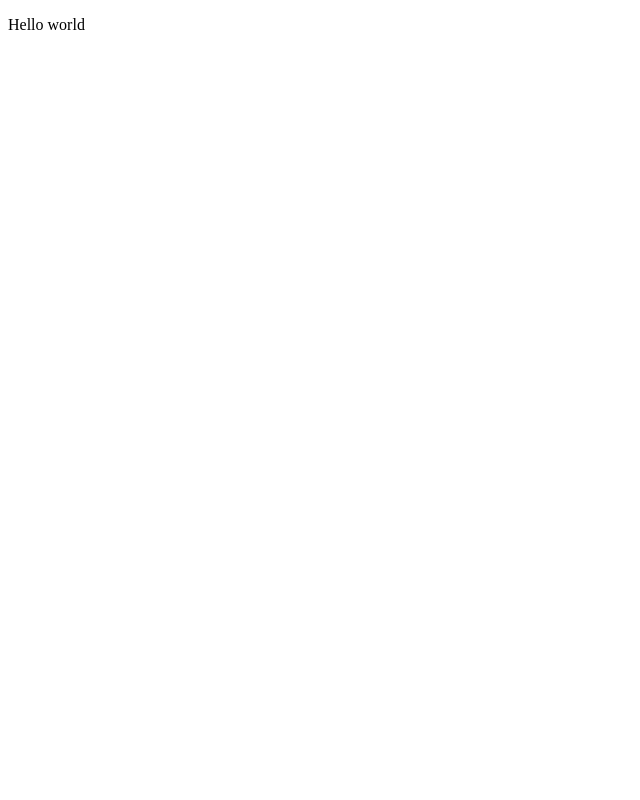
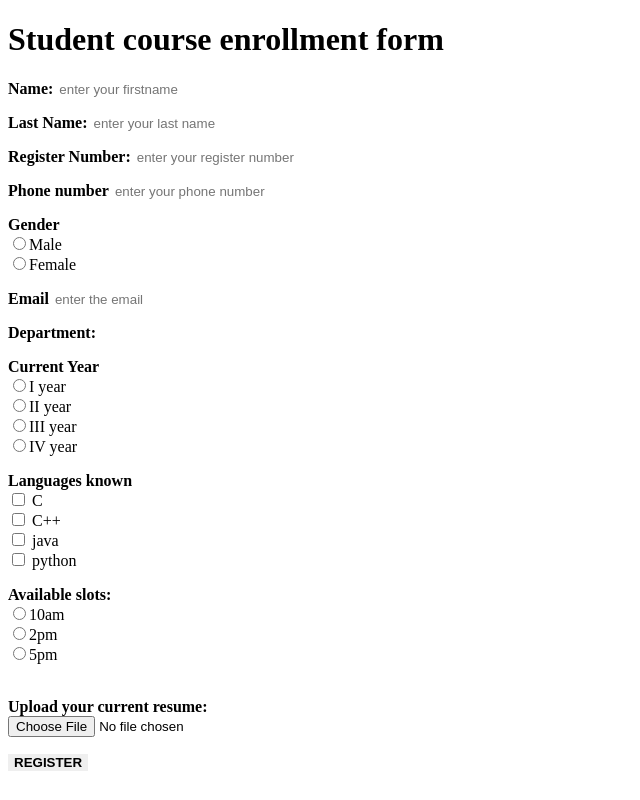
Before and after one commit to Mern-project2/student-registration-form, a plain HTML site: page index.html in a window 1280 px wide. Shown: the whole page, without its empty margins (0-640 px from the left). Drawn offline with Linux system fonts and the light colour scheme.

Commit message:
created a student registration form with required checkbox

```diff
--- a/index.html
+++ b/index.html
@@ -1,10 +1,94 @@
 <!DOCTYPE html>
 <html>
     <head>
-        <title>Student registration form</title>
+        <title>student course enrollment form</title>
         <link rel="stylesheet" href="assets/CSS/style.css">
     </head>
 <body>
-    <p>Hello world</p>
+    <h1>Student course enrollment form</h1>
+    <form >
+        <label for="firstname"><b> Name:</b></label>
+        <input type="text"
+        placeholder="enter your firstname"
+        id="firstname"
+        name="firstname"
+        required>
+        <p>
+        <label for="lastname"><b>Last Name:</b></label>
+        <input type="text"
+        placeholder="enter your last name"
+        id="lastname"
+        name="lastname"
+        required>
+        <p>
+        <label for="registernumber"><b>Register Number:</b></label>
+        <input type="text"
+        placeholder="enter your register number"
+        id="regnum"
+        name="regnum"
+        required>
+        </p>
+        <p>
+        <label for="phoneno"><b>Phone number</b></label>
+        <input type="text"
+        placeholder="enter your phone number"
+        id="phoneno"
+        name="phoneno"
+        pattern="[789][0-9]{9}"
+        required>
+        </p>
+        <p>
+
+        <label for="gender"><b>Gender</b></label><br>
+
+        <input type="radio" name="male"  required="required">Male<br>
+        <input type="radio" name="male" required="required">Female<br>
+        </p>
+        <p>
+        <label for="email"><b>Email</b></label>
+        <input type="text"
+        placeholder="enter the email"
+        id="email-id"
+        name="email-id"
+        pattern="[a-z0-9._%+\-]+@[a-z0-9.\-]+\.[a-z]{2,}$"
+        required>
+        </p>
+        <p>
+        <label for="department"><b>Department:</b></label>
+        <input type="text"
+        id="department"
+        name="department"
+        required>
+    </p>
+        <p>
+        <label for="gender"><b>Current Year</b></label><br>
+        <input type="radio" name="year"  required="required">I year<br>
+        <input type="radio" name="year" required="required">II year<br>
+        <input type="radio" name="year"  required="required">III year<br>
+        <input type="radio" name="year" required="required">IV year<br>
+        </p>
+        <p>
+        <label for="languages" ><b>Languages known</b></label><br>
+        <input type="checkbox" id="laguage1" name="laguage1"  >
+        <label for="language1"> C</label><br>
+        <input type="checkbox" id="laguage2" name="laguage2">
+        <label for="language2"> C++</label><br>
+        <input type="checkbox" id="laguage3" name="laguage3" >
+        <label for="language3">java</label><br>
+        <input type="checkbox" id="laguage4" name="laguage4">
+        <label for="language4">python</label>
+        </p>
+        <p>
+        <label for="gender"><b>Available slots:</b></label><br>
+        <input type="radio" name="time1">10am<br>
+        <input type="radio" name="time1">2pm<br>
+        <input type="radio" name="time1">5pm<br><br>
+        </p>
+        <p>
+            <label for="resume"><b>Upload your current resume:</b></label><br>
+        <input type="file" id="myFile" name="myfile" accept=".pdf"  required="required">
+        </p>
+        <button class="button"><b>REGISTER</b></button>
+    </form>
 </body>
 </html>
```
